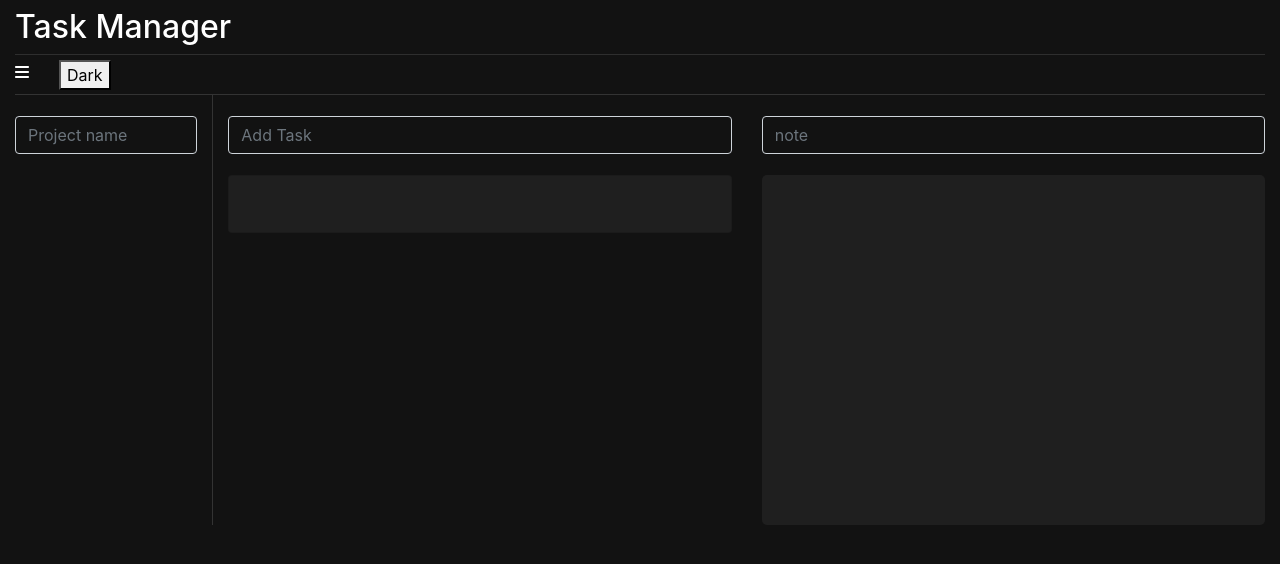
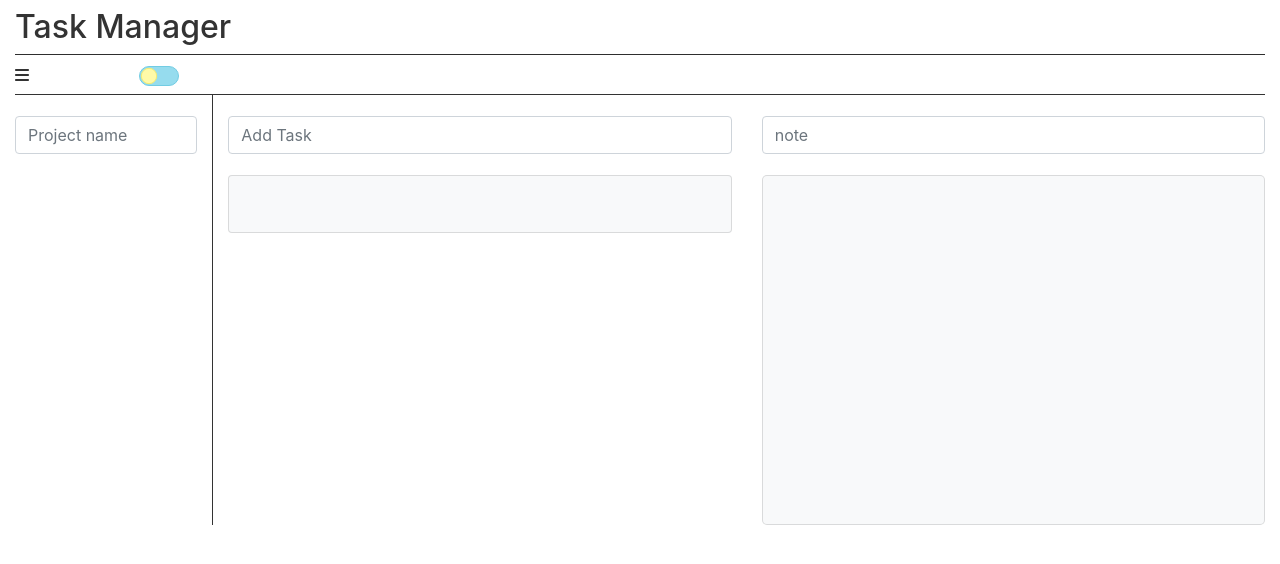
Before and after one commit to simonjduckett/Task-Manager, a React (Create React App) app: page / in a window 1280 px wide. Shown: the top 564 px of the page. Built offline with nearby package versions, Linux system fonts and the light colour scheme.

Commit message:
install toggle slider for theme

```diff
--- a/public/index.html
+++ b/public/index.html
@@ -27,7 +27,7 @@
     <link rel="stylesheet" href="https://stackpath.bootstrapcdn.com/bootstrap/4.3.1/css/bootstrap.min.css" integrity="sha384-ggOyR0iXCbMQv3Xipma34MD+dH/1fQ784/j6cY/iJTQUOhcWr7x9JvoRxT2MZw1T" crossorigin="anonymous">
     <title>FMX - To do | A Simon production</title>
   </head>
-  <body>
+  <body class="light">
     <noscript>You need to enable JavaScript to run this app.</noscript>
     <div id="root"></div>
     <!--
--- a/src/components/toolbar/ToggleTheme.js
+++ b/src/components/toolbar/ToggleTheme.js
@@ -1,10 +1,19 @@
+import styles from '../../styles/toggleSlider.module.scss'
+
 const ToggleTheme = () => {
     const toggleTheme = () => {
         document.body.classList.toggle('light')
     }
 
     return (
-        <button onClick={toggleTheme}>Dark</button>
+        // <button onClick={toggleTheme}>Dark</button>
+        <div style={{height: '0px'}}>
+            {/* <button onClick={toggleTheme}>Theme</button> */}
+            <input onClick={toggleTheme} type="checkbox" id="toggle" class={styles.toggle_checkbox} />
+            <label for="toggle" class={styles.toggle_label}>
+                <span class="toggle--label-background"></span>
+            </label>
+        </div>
      );
 }
 
--- /dev/null
+++ b/src/styles/toggleSlider.module.scss
@@ -0,0 +1,183 @@
+:root {
+    /** sunny side **/
+    --blue-background: #C2E9F6;
+    --blue-border: #72cce3;
+    --blue-color: #96dcee;
+    --yellow-background: #fffaa8;
+    --yellow-border: #f5eb71;
+    /** dark side **/
+    --indigo-background: #808fc7;
+    --indigo-border: #5d6baa;
+    --indigo-color: #6b7abb;
+    --gray-border: #e8e8ea;
+    --gray-dots: #e8e8ea;
+    /** general **/
+    --white: #fff;
+}
+
+.toggle_checkbox {
+    display: none;
+}
+
+.toggle_checkbox:checked {
+    /** This will all flip from sun to moon **/
+    /** Change the label color **/
+}
+
+.toggle_checkbox:checked~.background {
+    background: var(--indigo-background);
+}
+
+.toggle_checkbox:checked+.toggle_label {
+    background: var(--indigo-color);
+    border-color: var(--indigo-border);
+    /** Change the cloud to stars **/
+    /** Change the sun into the moon **/
+    /** Show the dimples on the moon **/
+}
+
+.toggle_checkbox:checked+.toggle_label .toggle_label-background {
+    left: 60px;
+    width: 5px;
+}
+
+.toggle_checkbox:checked+.toggle_label .toggle_label-background:before {
+    width: 5px;
+    height: 5px;
+    top: -25px;
+}
+
+.toggle_checkbox:checked+.toggle_label .toggle_label-background:after {
+    width: 5px;
+    height: 5px;
+    left: -30px;
+    top: 20px;
+}
+
+.toggle_checkbox:checked+.toggle_label:before {
+    background: var(--white);
+    border-color: var(--gray-border);
+    animation-name: switch;
+    animation-duration: 350ms;
+    animation-fill-mode: forwards;
+}
+
+.toggle_checkbox:checked+.toggle_label:after {
+    transition-delay: 350ms;
+    opacity: 1;
+}
+
+.toggle_label {
+    /** Placeholder element, starting at blue **/
+    width: 200px;
+    height: 100px;
+    background: var(--blue-color);
+    border-radius: 100px;
+    border: 5px solid var(--blue-border);
+    display: flex;
+    position: relative;
+    transition: all 350ms ease-in;
+    transform: scale(.2);
+    top: -37px;
+    /** The sun cloud and moon stars **/
+    /** Sun/Moon element **/
+    /** Gray dots on the moon **/
+}
+
+.toggle_label-background {
+    width: 10px;
+    height: 5px;
+    border-radius: 5px;
+    position: relative;
+    background: var(--white);
+    left: 135px;
+    top: 45px;
+    transition: all 150ms ease-in;
+}
+
+.toggle_label-background:before {
+    content: "";
+    position: absolute;
+    top: -5px;
+    width: 40px;
+    height: 5px;
+    border-radius: 5px;
+    background: var(--white);
+    left: -20px;
+    transition: all 150ms ease-in;
+}
+
+.toggle_label-background:after {
+    content: "";
+    position: absolute;
+    top: 5px;
+    width: 40px;
+    height: 5px;
+    border-radius: 5px;
+    background: var(--white);
+    left: -10px;
+    transition: all 150ms ease-in;
+}
+
+.toggle_label:before {
+    animation-name: reverse;
+    animation-duration: 350ms;
+    animation-fill-mode: forwards;
+    transition: all 350ms ease-in;
+    content: "";
+    width: 82px;
+    height: 82px;
+    border: 5px solid var(--yellow-border);
+    top: 4px;
+    left: 4px;
+    position: absolute;
+    border-radius: 82px;
+    background: var(--yellow-background);
+}
+
+.toggle_label:after {
+    transition-delay: 0ms;
+    transition: all 250ms ease-in;
+    position: absolute;
+    content: "";
+    box-shadow: var(--gray-dots) -13px 0 0 2px, var(--gray-dots) -24px 14px 0 -2px;
+    left: 143px;
+    top: 23px;
+    width: 10px;
+    height: 10px;
+    background: transparent;
+    border-radius: 50%;
+    opacity: 0;
+}
+
+@keyframes switch {
+    0% {
+        left: 4px;
+    }
+
+    60% {
+        left: 4px;
+        width: 112px;
+    }
+
+    100% {
+        left: 104px;
+        width: 82px;
+    }
+}
+
+@keyframes reverse {
+    0% {
+        left: 104px;
+        width: 82px;
+    }
+
+    60% {
+        left: 72px;
+        width: 112px;
+    }
+
+    100% {
+        left: 4px;
+    }
+}
```
